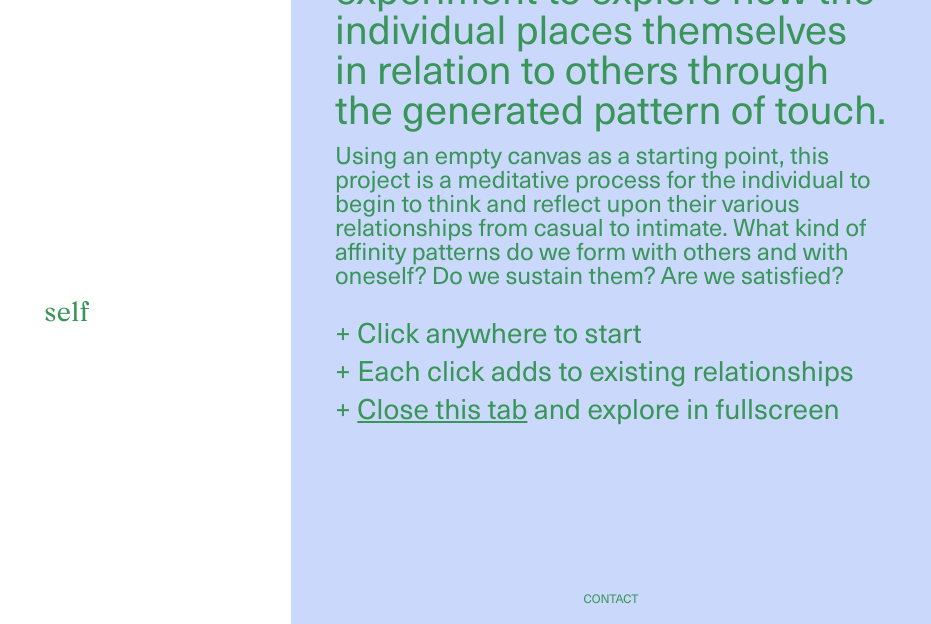
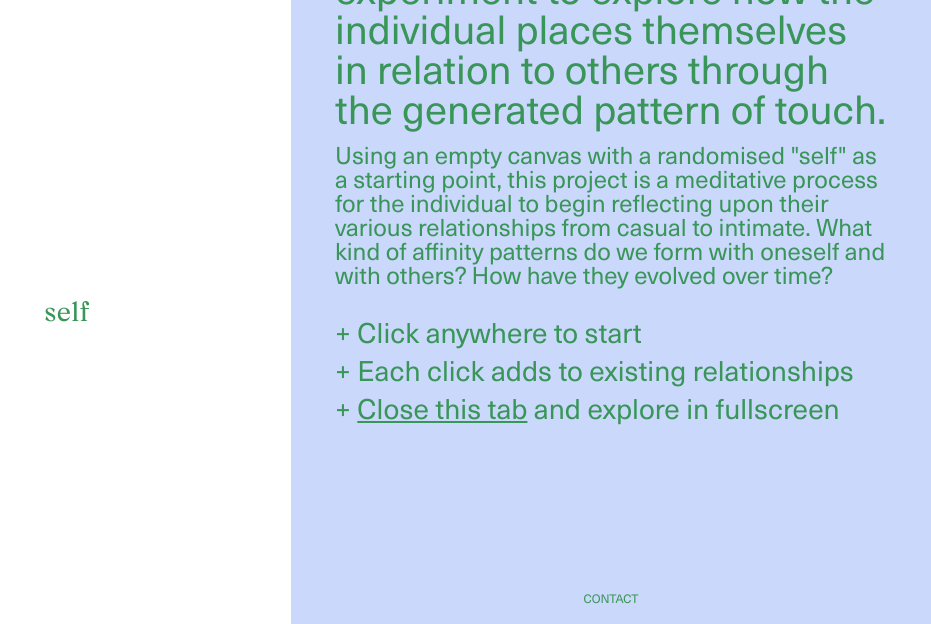
Before and after one commit to techgirlonlinee/relations, a plain HTML site: page index.html in a window 1280 px wide. Shown: the part 176-800 px from the top of the page, without its empty margins (349-1280 px from the left). Drawn offline with Linux system fonts and the light colour scheme; files whose address does not match are found by name; a web font is replaced by a local one.

Commit message:
changed about

```diff
--- a/index.html
+++ b/index.html
@@ -23,7 +23,7 @@
         <div class="text">
             <p class="about"><span class="filler-circle"></span>Info</p>
             <p class="heading"><span>In Relation</span> is an interactive experiment to explore how the individual places themselves in relation to others through the generated pattern of touch.</p>
-            <p class="real-content">Using an empty canvas as a starting point, this project is a meditative process for the individual to begin to think and reflect upon their various relationships from casual to intimate. What kind of affinity patterns do we form with others and with oneself? Do we sustain them? Are we satisfied?</p>
+            <p class="real-content">Using an empty canvas with a randomised "self" as a starting point, this project is a meditative process for the individual to begin reflecting upon their various relationships from casual to intimate. What kind of affinity patterns do we form with oneself and with others? How have they evolved over time?</p>
             <p class="instructions call"> + Click anywhere to start</p>
             <p class="call">+ Each click adds to existing relationships</p>
             <p class="call">+ <a href="index.html" class="close-tab">Close this tab</a> and explore in fullscreen</p>
```
